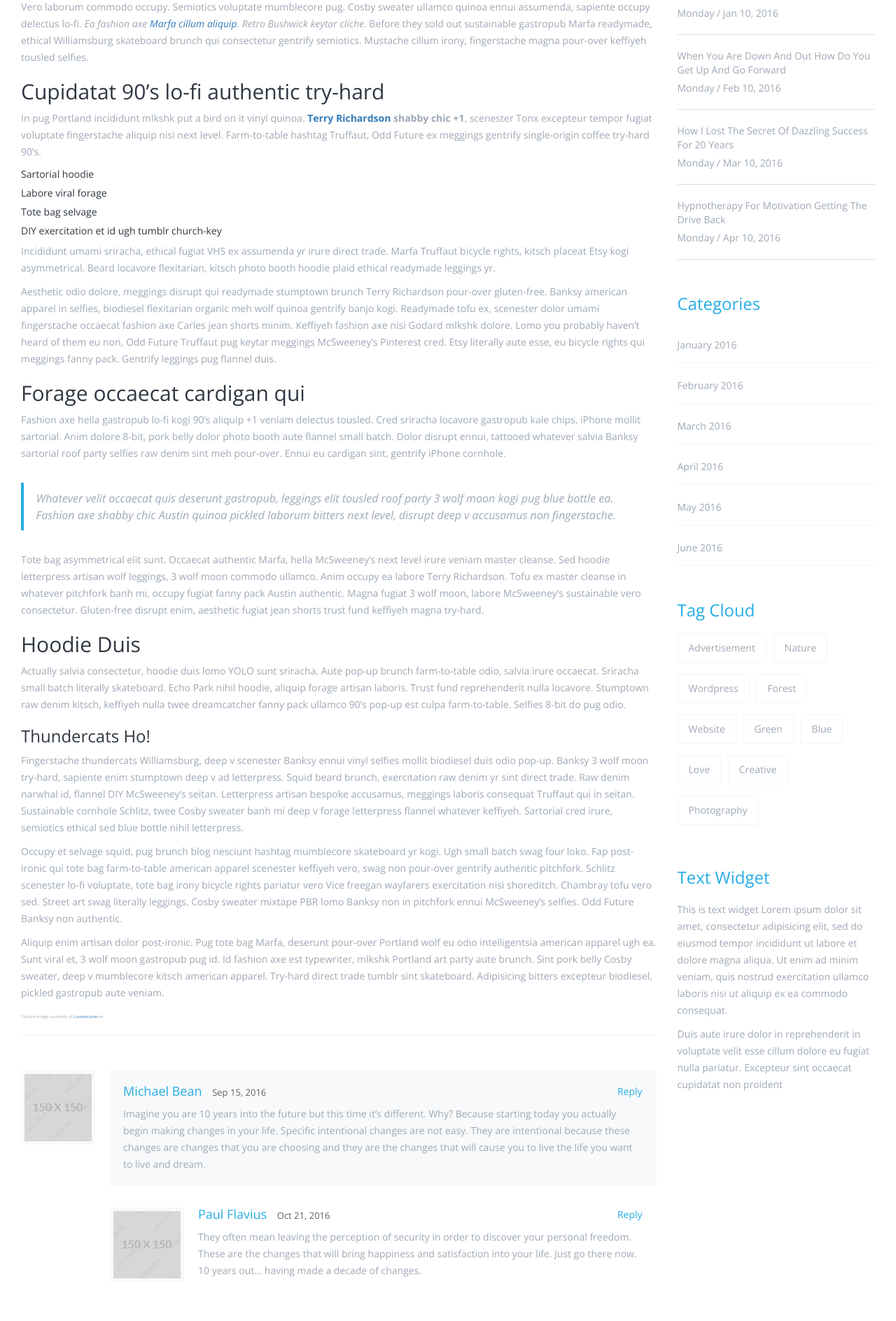
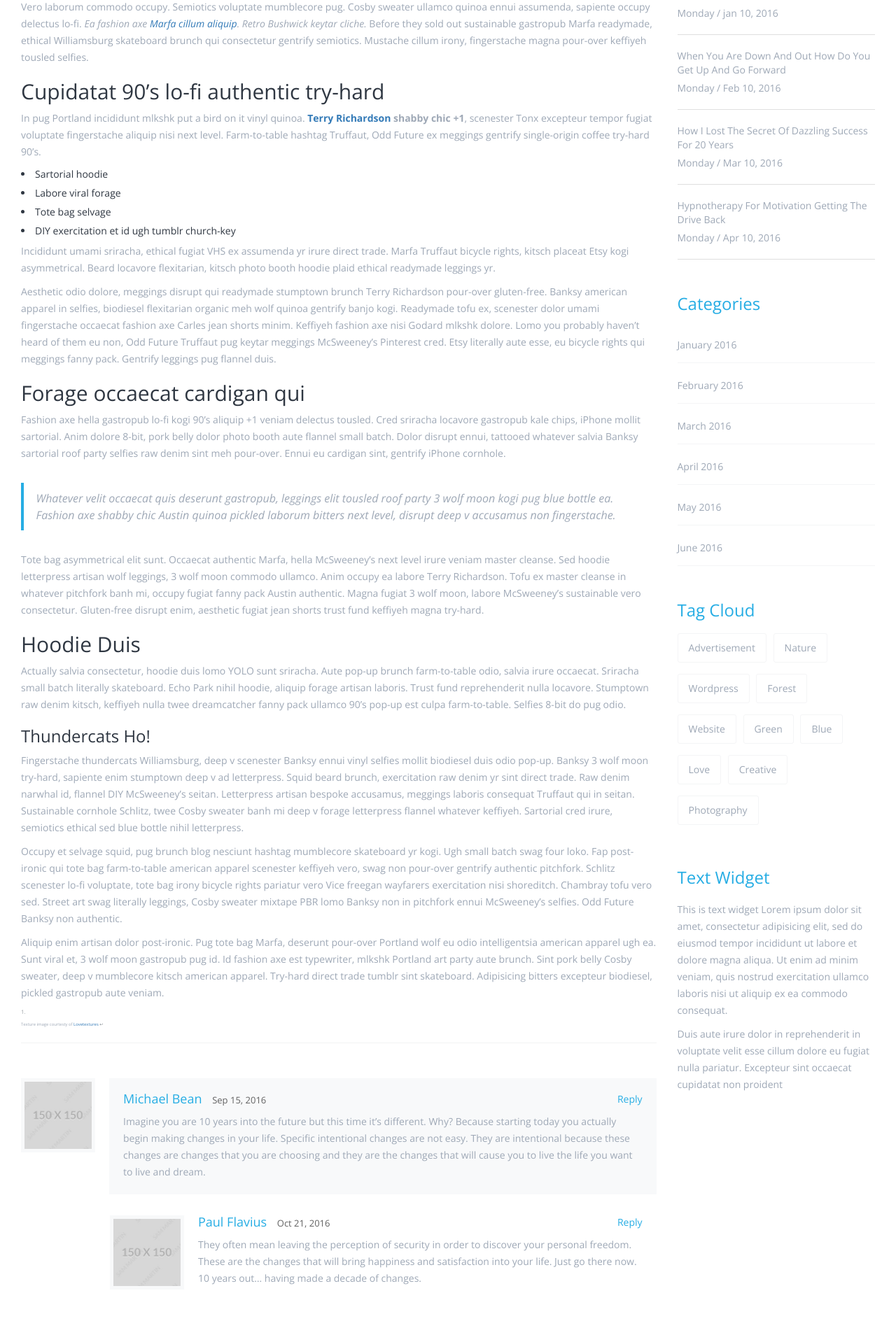
Before and after one commit to bitroniq/bitroniq.github.io, a Jekyll site: the page built from _posts/2012-03-15-layout-header-image-text-readability.md, in a window 1280 px wide. Shown: the part 1665-3553 px from the top of the page at 70% size. Built offline with Jekyll 4.4.1, drawn with Linux system fonts in a browser that asks for light colours.

Commit message:
Fixed the problem with ul li styles.

```diff
--- a/assets/css/minimalmistakes.css
+++ b/assets/css/minimalmistakes.css
@@ -390,6 +390,24 @@ ul li,ol li{
 li ul,li ol{
     margin-top:0.5em
 }
+ul {
+   list-style-type: disc;
+   list-style-position: inside;
+}
+ol {
+   list-style-type: decimal;
+   list-style-position: inside;
+}
+ul ul, ol ul {
+   list-style-type: circle;
+   list-style-position: inside;
+   margin-left: 15px;
+}
+ol ol, ul ol {
+   list-style-type: lower-latin;
+   list-style-position: inside;
+   margin-left: 15px;
+}
 figure{
     display:-webkit-box;
     display:flex;
--- a/assets/css/style.css
+++ b/assets/css/style.css
@@ -54,7 +54,7 @@ a, button, input { outline: medium none !important; -webkit-transition: all 0.5s
 a:focus, a:hover { outline: medium none !important; text-decoration: none; -webkit-transition: all 0.5s ease-out 0s; -moz-transition: all 0.5s ease-out 0s; -ms-transition: all 0.5s ease-out 0s; -o-transition: all 0.5s ease-out 0s;
   transition: all 0.5s ease-out 0s;  }
 ol, ul { padding: 0px; margin: 0px; }
-li { list-style: none !important; }
+/*li { list-style: none !important; }*/
 p { font-size: 14px; color: #9ea8b6; line-height: 24px; }
 /*selection*/
 *::-moz-selection { background: #000; color: #ffffff; text-shadow: none; }
```
